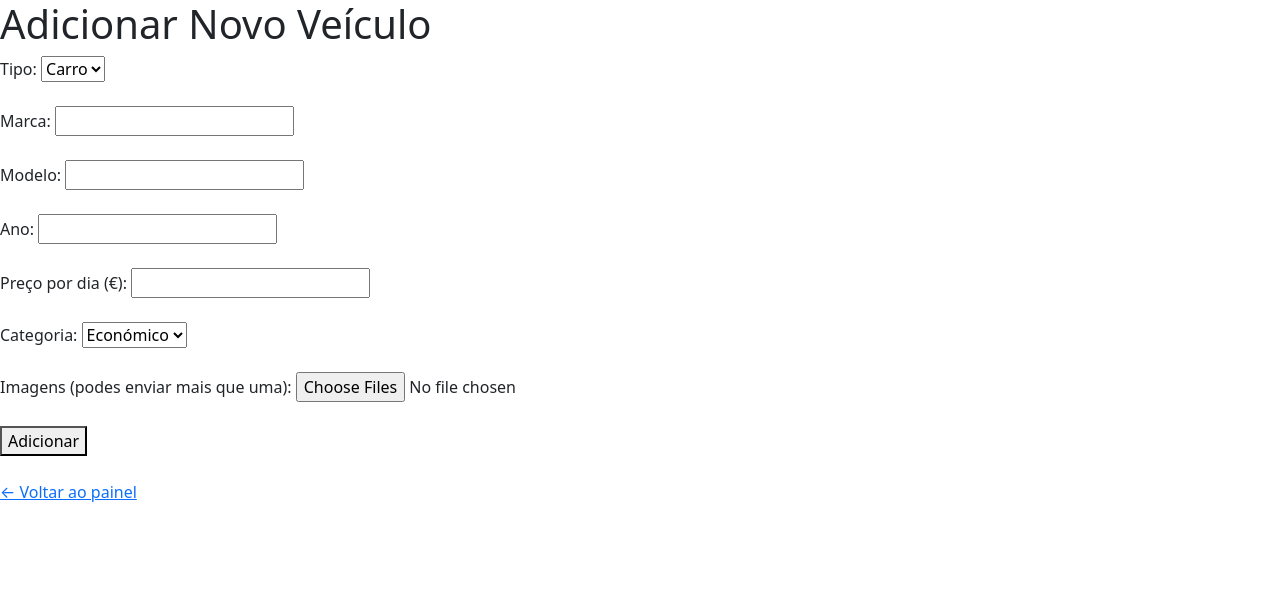
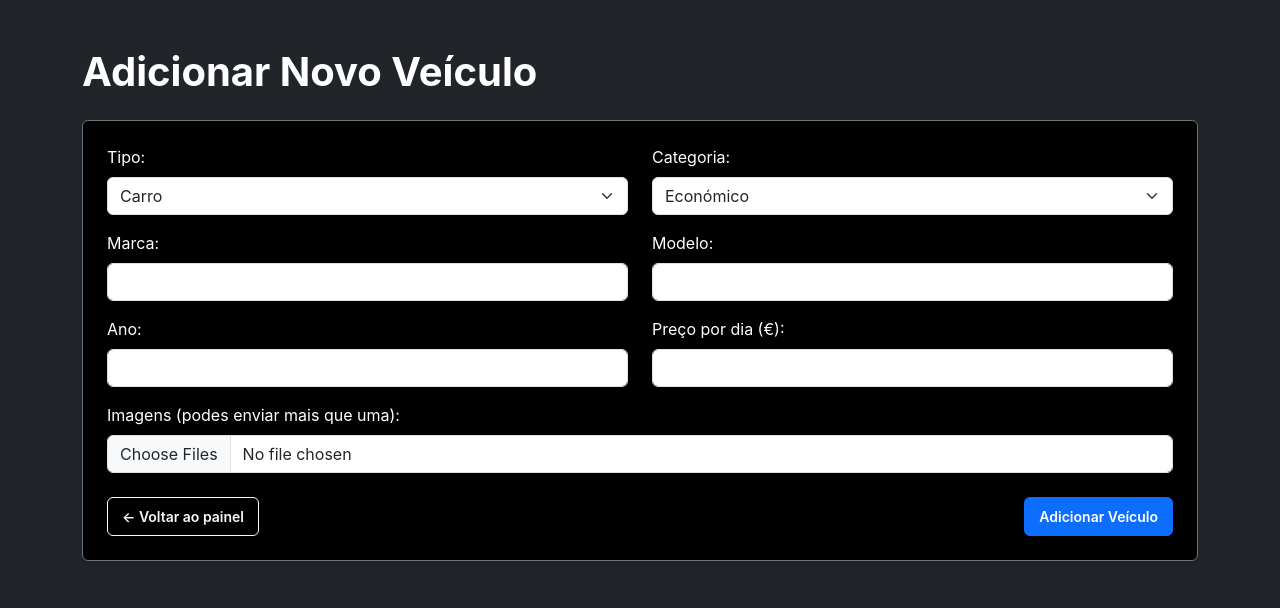
Before and after one commit to bsmarques04-blip/alltera-render, a Flask app: page /add_vehicle in a window 1280 px wide. Shown: the top 608 px of the page. Run offline with Flask 2, Linux system fonts and the light colour scheme; a user stored in the database is signed in; data comes from the database, SQL or seed files in the repository.

Commit message:
Melhoria do design no adicionar veiculo do admin

```diff
--- a/templates/add_vehicle.html
+++ b/templates/add_vehicle.html
@@ -2,46 +2,68 @@
 <html lang="pt">
 <head>
   <meta charset="UTF-8">
-  <title>Adicionar Veículo</title>
+  <title>Adicionar Novo Veículo</title>
   <link href="https://cdn.jsdelivr.net/npm/bootstrap@5.3.3/dist/css/bootstrap.min.css" rel="stylesheet">
+  <link rel="stylesheet" href="/static/css/style.css">
 </head>
-<body>
-  <h1>Adicionar Novo Veículo</h1>
+<body class="bg-dark text-white py-5">
 
-  <form method="POST" enctype="multipart/form-data">
-    <label>Tipo:</label>
-    <select name="type">
-      <option value="CARRO">Carro</option>
-      <option value="MOTA">Mota</option>
-    </select><br><br>
+  <div class="container">
+    <h1 class="mb-4 fw-bold">Adicionar Novo Veículo</h1>
 
-    <label>Marca:</label>
-    <input type="text" name="brand" required><br><br>
+    <form method="POST" enctype="multipart/form-data" class="bg-black p-4 rounded shadow-sm border border-secondary">
+      <div class="row mb-3">
+        <div class="col-md-6">
+          <label for="tipo" class="form-label">Tipo:</label>
+          <select name="tipo" class="form-select" required>
+            <option value="carro">Carro</option>
+            <option value="mota">Mota</option>
+          </select>
+        </div>
+        <div class="col-md-6">
+          <label for="categoria" class="form-label">Categoria:</label>
+          <select name="categoria" class="form-select" required>
+            <option value="económico">Económico</option>
+            <option value="luxo">Luxo</option>
+            <option value="desportivo">Desportivo</option>
+          </select>
+        </div>
+      </div>
 
-    <label>Modelo:</label>
-    <input type="text" name="model" required><br><br>
+      <div class="row mb-3">
+        <div class="col-md-6">
+          <label for="brand" class="form-label">Marca:</label>
+          <input type="text" name="brand" class="form-control" required>
+        </div>
+        <div class="col-md-6">
+          <label for="model" class="form-label">Modelo:</label>
+          <input type="text" name="model" class="form-control" required>
+        </div>
+      </div>
 
-    <label>Ano:</label>
-    <input type="number" name="year" required><br><br>
+      <div class="row mb-3">
+        <div class="col-md-6">
+          <label for="ano" class="form-label">Ano:</label>
+          <input type="number" name="ano" class="form-control" required>
+        </div>
+        <div class="col-md-6">
+          <label for="preco" class="form-label">Preço por dia (€):</label>
+          <input type="number" step="0.01" name="price_per_day" class="form-control" required>
+        </div>
+      </div>
 
-    <label>Preço por dia (€):</label>
-    <input type="number" step="0.01" name="price_per_day" required><br><br>
+      <div class="mb-4">
+        <label for="imagens" class="form-label">Imagens (podes enviar mais que uma):</label>
+        <input type="file" name="imagens" class="form-control" multiple required>
+      </div>
 
-    <label>Categoria:</label>
-    <select name="categoria">
-      {% for cat in categorias %}
-        <option value="{{ cat.id }}">{{ cat.nome }}</option>
-      {% endfor %}
-    </select><br><br>
+      <div class="d-flex justify-content-between">
+        <a href="{{ url_for('admin_panel') }}" class="btn btn-outline-light">← Voltar ao painel</a>
+        <button type="submit" class="btn btn-primary">Adicionar Veículo</button>
+      </div>
+    </form>
+  </div>
 
-    <label>Imagens (podes enviar mais que uma):</label>
-    <input type="file" name="imagens" multiple><br><br>
-
-    <button type="submit">Adicionar</button>
-  </form>
-
-  <br>
-  <a href="{{ url_for('admin_panel') }}">← Voltar ao painel</a>
   <script src="https://cdn.jsdelivr.net/npm/bootstrap@5.3.3/dist/js/bootstrap.bundle.min.js"></script>
 </body>
 </html>
```
